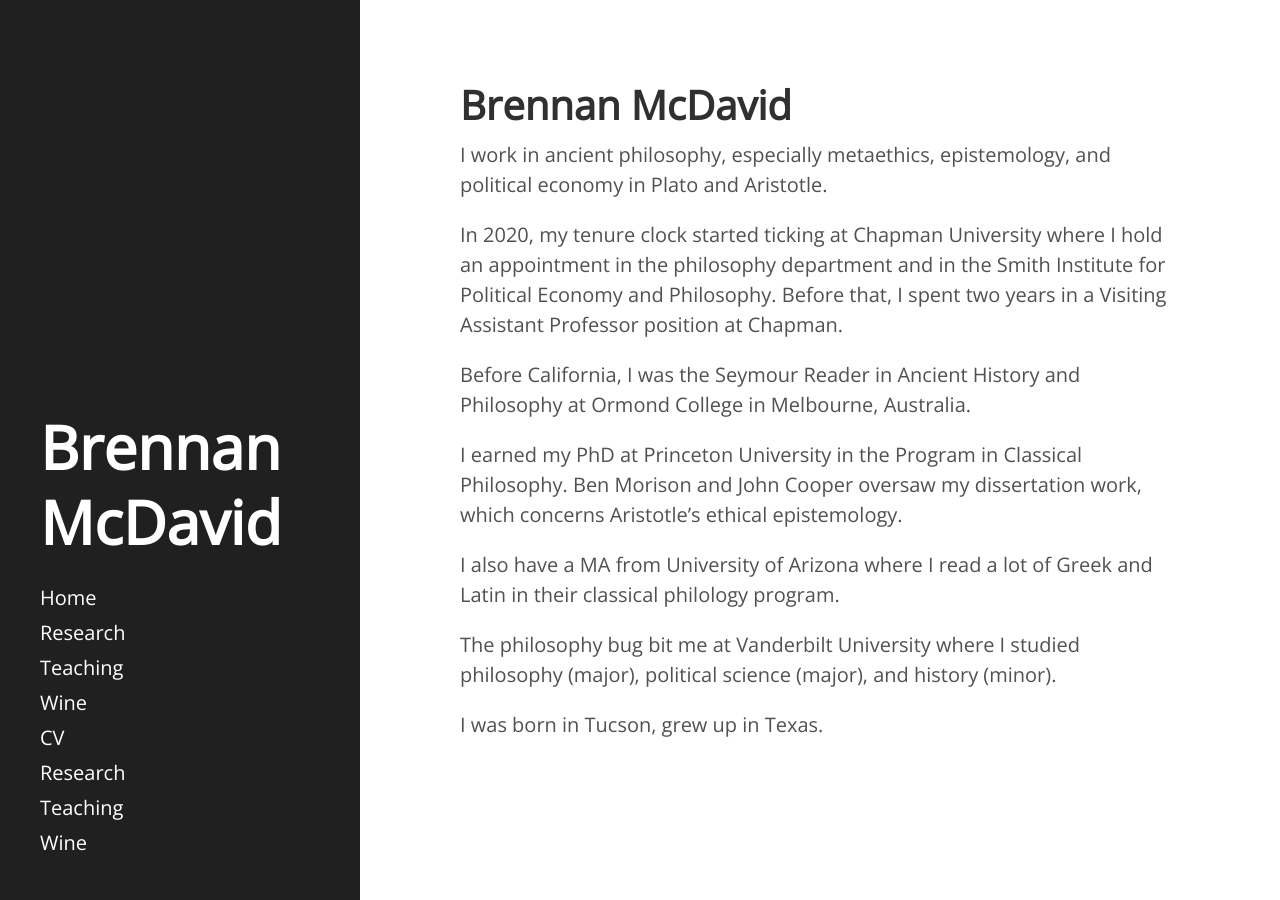
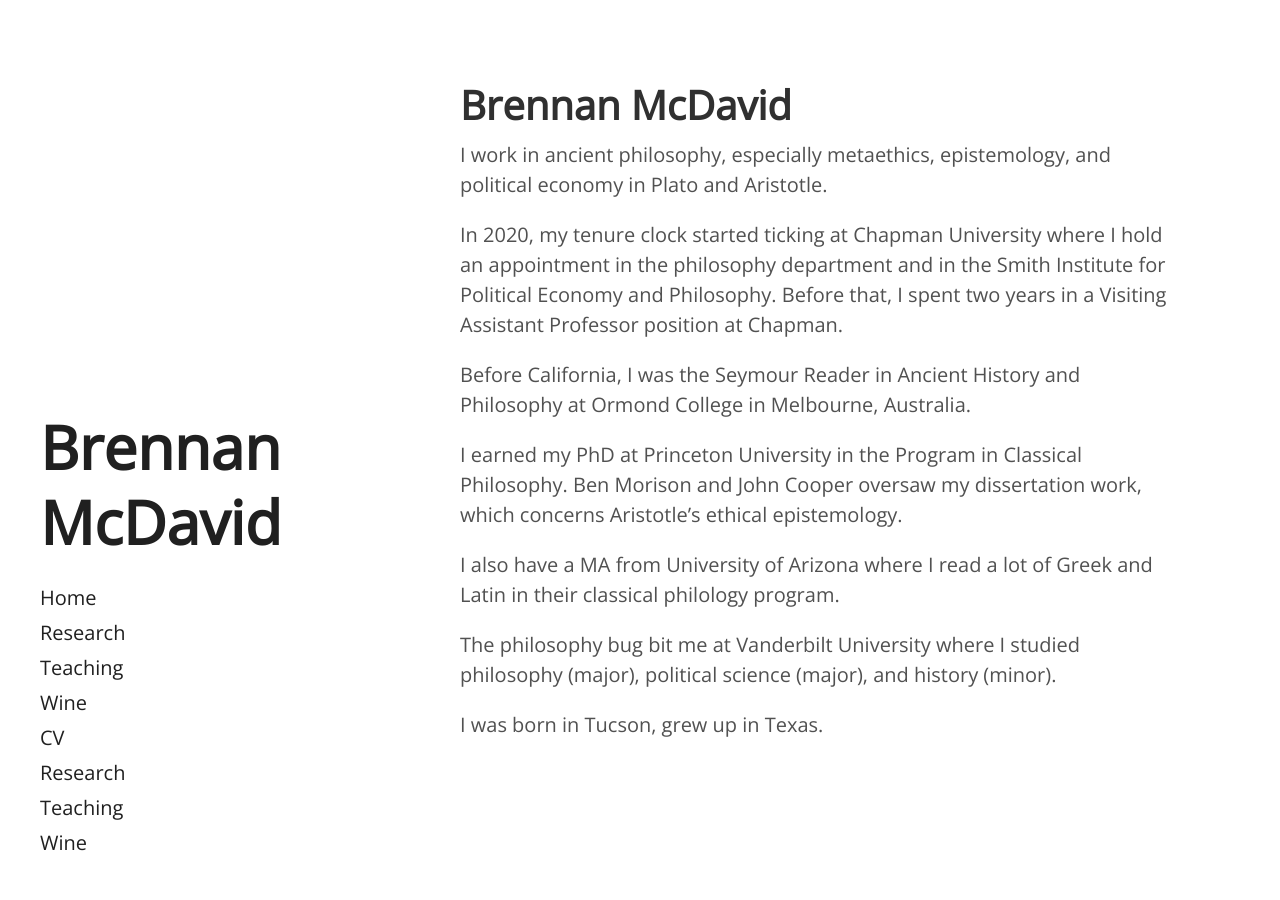
Before and after one commit to bkmcdavid/bkmcdavid.github.io, a Jekyll site: the page built from index.html, in a window 1280 px wide. Built offline with Jekyll 4.4.1, drawn with Linux system fonts in a browser that asks for light colours; the list of posts is cut into pages by our own code.

Commit message:
change to background and font colors

```diff
--- a/public/css/hyde.css
+++ b/public/css/hyde.css
@@ -57,7 +57,7 @@ html {
   text-align: center;
   padding: 2rem 1rem;
   color: rgba(255,255,255,.5);
-  background-color: #202020;
+  background-color: #ffffff;
 }
 @media (min-width: 48em) {
   .sidebar {
@@ -72,12 +72,12 @@ html {
 
 /* Sidebar links */
 .sidebar a {
-  color: #fff;
+  color: #202020;
 }
 
 /* About section */
 .sidebar-about h1 {
-  color: #fff;
+  color: #202020;
   margin-top: 0;
   font-family: "Open Sans", sans-serif;
   font-size: 3rem;
@@ -171,7 +171,7 @@ a.sidebar-nav-item:focus {
 /*
  * Themes
  *
- * As of v1.1, Hyde includes optional themes to color the sidebar and links
+ * As of v1.1, Hyde includes optional themes to the sidebar and links
  * within blog posts. To use, add the class of your choosing to the `body`.
  */
 
```
